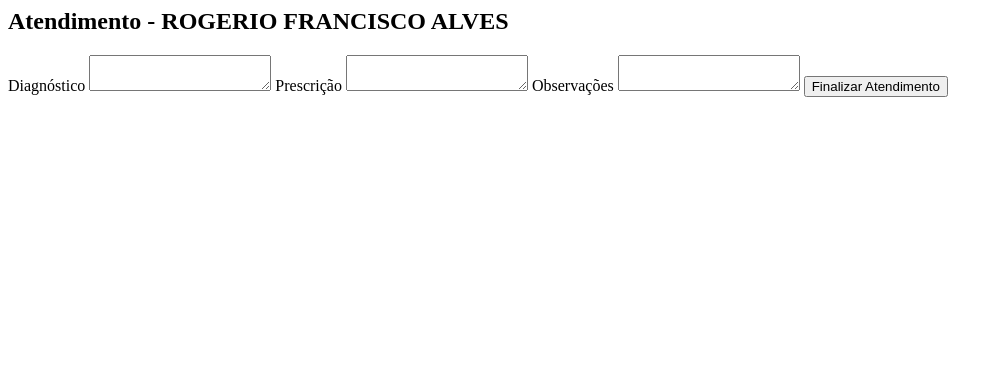
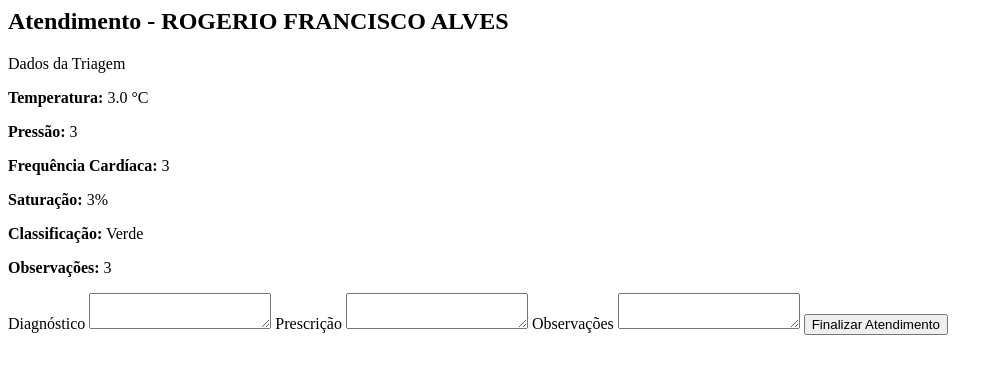
Before and after one commit to rfalves-wq/saude, a Django app: page /medico/editar/1/ in a window 1280 px wide. Shown: the top 374 px of the page, without its empty margins (0-1003 px from the left). Run offline with Django 5.2, Linux system fonts and the light colour scheme; a user stored in the database is signed in; data comes from the database, SQL or seed files in the repository.

Commit message:
parte medica atendimento pronta

```diff
--- a/medico/models.py
+++ b/medico/models.py
@@ -2,11 +2,13 @@ from django.db import models
 from pacientes.models import Paciente
 from usuarios.models import Usuario
 
+from triagem.models import Triagem
+
 class Atendimento(models.Model):
     paciente = models.ForeignKey(Paciente, on_delete=models.CASCADE)
     medico = models.ForeignKey(Usuario, on_delete=models.CASCADE)
+    triagem = models.ForeignKey(Triagem, on_delete=models.CASCADE)
 
-    queixa = models.TextField()
     diagnostico = models.TextField(blank=True, null=True)
     prescricao = models.TextField(blank=True, null=True)
     observacoes = models.TextField(blank=True, null=True)
@@ -14,5 +16,6 @@ class Atendimento(models.Model):
     data_atendimento = models.DateTimeField(auto_now_add=True)
     finalizado = models.BooleanField(default=False)
 
+
     def __str__(self):
         return f"{self.paciente.nome} - {self.data_atendimento}"
--- a/medico/templates/medico/atendimento.html
+++ b/medico/templates/medico/atendimento.html
@@ -1,4 +1,17 @@
 <h2>Atendimento - {{ atendimento.paciente.nome }}</h2>
+<div class="card mb-3">
+    <div class="card-header bg-info text-white">
+        Dados da Triagem
+    </div>
+    <div class="card-body">
+        <p><strong>Temperatura:</strong> {{ atendimento.triagem.temperatura }} °C</p>
+        <p><strong>Pressão:</strong> {{ atendimento.triagem.pressao_arterial }}</p>
+        <p><strong>Frequência Cardíaca:</strong> {{ atendimento.triagem.frequencia_cardiaca }}</p>
+        <p><strong>Saturação:</strong> {{ atendimento.triagem.saturacao }}%</p>
+        <p><strong>Classificação:</strong> {{ atendimento.triagem.classificacao_risco }}</p>
+        <p><strong>Observações:</strong> {{ atendimento.triagem.observacoes }}</p>
+    </div>
+</div>
 
 <form method="post">
     {% csrf_token %}
--- a/medico/views.py
+++ b/medico/views.py
@@ -33,13 +33,14 @@ def iniciar_atendimento(request, triagem_id):
     atendimento = Atendimento.objects.create(
         paciente=triagem.paciente,
         medico=request.user,
-        queixa=triagem.observacoes
+        triagem=triagem
     )
 
     triagem.atendido = True
     triagem.save()
 
     return redirect('editar_atendimento', atendimento.id)
+
 
 
 @login_required
```
Also changed, not shown: db.sqlite3, medico/migrations/0002_remove_atendimento_queixa_atendimento_triagem.py (added).
